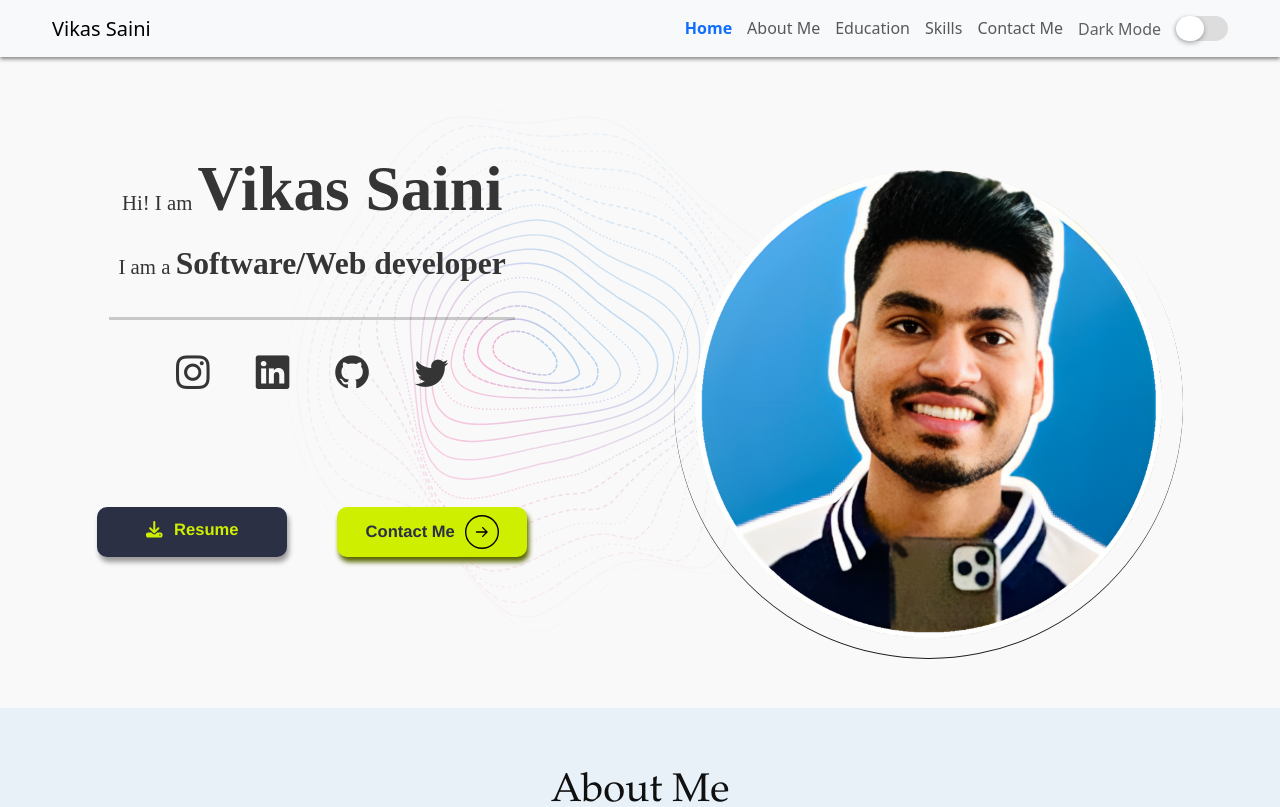
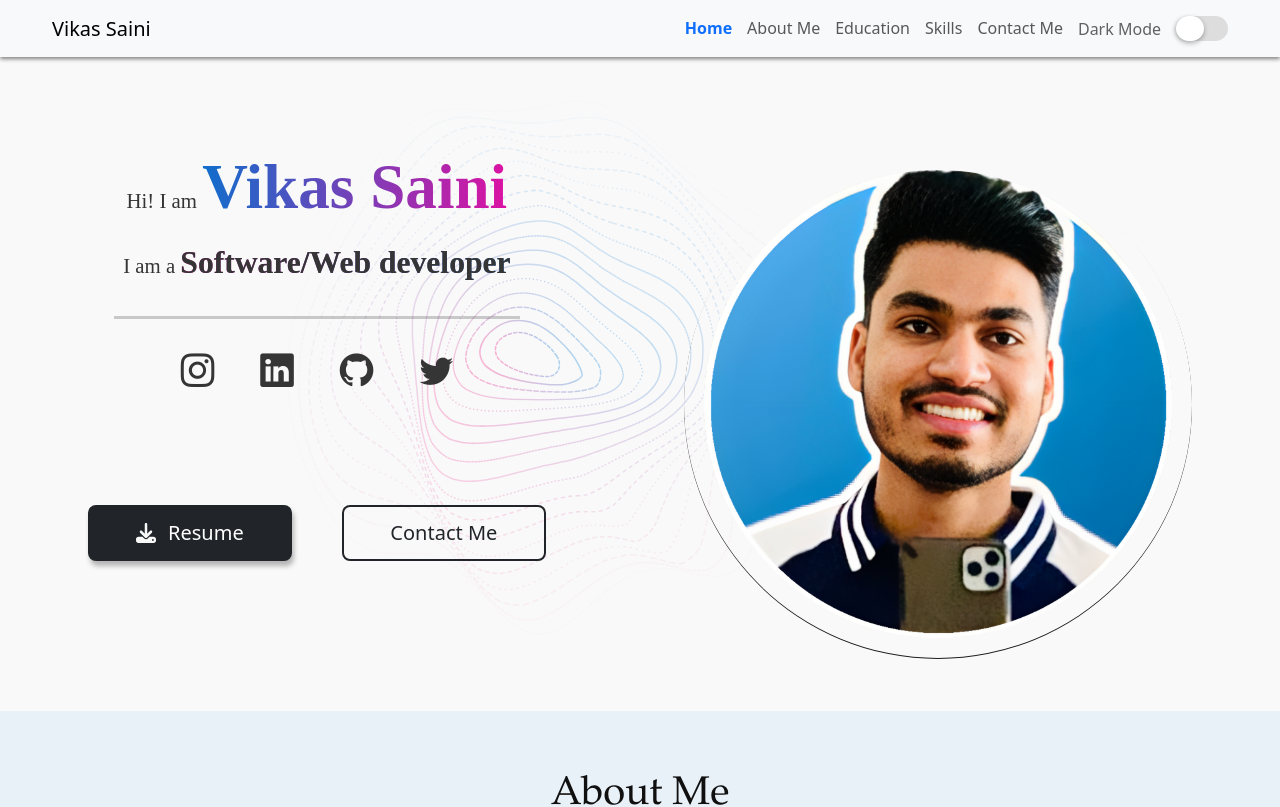
Before and after one commit to saini-vikas/portfolio, a React (Create React App) app: page / in a window 1280 px wide. Shown: the top 807 px of the page. Built offline with nearby package versions, Linux system fonts and the light colour scheme; a web font is replaced by a local one.

Commit message:
Updated Profilt Buttons

```diff
--- a/src/components/MainContainer/Home/Profile/Profile.css
+++ b/src/components/MainContainer/Home/Profile/Profile.css
@@ -57,80 +57,25 @@
     gap: 50px;
 }
 
+.btn-outline-dark {
+    width: 10.2em;
+    height: 2.8em;
+    border-width: 2px;
+    transition: .05 ease-in-out;
+}
 
-.rainbow-hover {
-    font-size: calc(0.2vw + 14px);
-    font-weight: 700;
-    font-family: Helvetica,"sans-serif";
-    text-decoration: none;
-    text-align: center;
-    justify-content: center;
-    color: #cfef00;
-    background-color: #2B3044;
-    cursor: pointer;
-    width: calc(10vw + 26px);
-    height: calc(2vw + 20px);
-    line-height: calc(2vw + 20px);
-    min-width: 190px;
-    min-height: 50px;
-    border-radius: 10px;
-    transform-style: preserve-3d;
-    transform: scale(var(--s, 1)) perspective(600px)
-      rotateX(var(--rx, 0deg)) rotateY(var(--ry, 0deg));
-    perspective: 600px;
-    transition: transform 0.1s;
-  }
-
-
-  .rainbow-hover:active {
-    transition: 0.3s;
-    transform: scale(0.93);
-  }
-
-  .btn-about-me {
-    cursor: pointer;
-    font-weight: 700;
-    font-family: Helvetica,"sans-serif";
-    transition: all .2s;
-    width: calc(10vw + 26px);
-    height: calc(2vw + 20px);
-    line-height: calc(2vw + 20px);;
-    min-width: 190px;
-    min-height: 50px;
-    border-radius: 10px;
-    background: #cfef00;
-    box-shadow: 2px 5px 5px #5a6702;
-    border: 1px solid transparent;
-    display: flex;
-    align-items: center;
-    justify-content: center;
-    font-size: calc(0.2vw + 14px);
-  }
-
-  .btn-about-me span {
-    color: #2B3044;
-  }
-
-  .btn-about-me:hover {
-    background: #c4e201;
-  }
-
-  .btn-about-me > svg {
-    width: 34px;
-    margin-left: 10px;
-    transition: transform .3s ease-in-out;
-  }
-
-  .btn-about-me:hover svg {
-    transform: translateX(7px);
-  }
-
-  .btn-about-me:active {
-    transform: scale(0.95);
-  }
+.btn-dark {
+    width: 10.2em;
+    height: 2.8em;
+    border-width: 2px;
+}
 
   .funky-name {
     font-family: Rubik Vinyl;
+    background-clip: text;
+    -webkit-background-clip: text;
+    color: transparent;
+    background-image: linear-gradient(to right, #106ecc, #dc12a3);
   }
 
 .profile-tagline {
@@ -141,6 +86,10 @@
     font-size: calc(4vw + 12px);
 }
 .profile-tagline strong {
+    background-clip: text;
+    -webkit-background-clip: text;
+    color: transparent;
+    background-image: linear-gradient(to right, #dc12a3, #106ecc);
     font-size: calc(2vw + 6px);
 }
 
@@ -148,10 +97,6 @@
     margin: 15px;
     font-size: calc(2vw + 8px);
     padding: 8px;
-}
-
-.link i:hover {
-    color: #46a3e2 !important;
 }
 
 
--- a/src/components/MainContainer/Home/Profile/Profile.js
+++ b/src/components/MainContainer/Home/Profile/Profile.js
@@ -9,23 +9,30 @@ function Profile(props) {
 
   const style = {
     profileInfoStyle: {
-      color: darkTheme ? "#dddddd" : "#353535",
+      color: darkTheme ? "#f8f8f8" : "#353535",
     },
     iconStyle: {
-      color: darkTheme ? "#dddddd" : "#353535",
+      color: darkTheme ? "#f8f8f8" : "#353535",
     },
     lineStyle: {
-      boderColor: darkTheme ? "#f9f9f9" : "#212529",
+      boderColor: darkTheme ? "#f8f8f8" : "#212529",
     },
     profilePicStyle: {
       boxShadow: darkTheme
         ? "0 1px 0px 0px rgb(249, 248, 248)"
         : "0 1px 0px 0px rgb(29, 27, 27)",
     },
-    buttonStyle: {
+    ResumeButtonStyle: {
       boxShadow: darkTheme
         ? "2px 5px 5px rgb(22, 21, 21)"
-        : "2px 5px 5px rgb(156, 154, 154)",
+        : "2px 5px 5px rgb(180, 180, 180)",
+      color: darkTheme ? "" : "",
+    },
+    downloadStyle: {
+      color: darkTheme ? "#353535" : "#f9f9f9",
+    },
+    btnTheme: {
+      color: darkTheme ? "light" : "dark",
     },
   };
 
@@ -37,10 +44,7 @@ function Profile(props) {
         </div>
         <div className="profile-info" style={style.profileInfoStyle}>
           <h1 className="profile-tagline">
-            Hi! I am{" "}
-            <b className="funky-name" style={style.profileInfoStyle}>
-              Vikas Saini
-            </b>
+            Hi! I am <b className="funky-name">Vikas Saini</b>
           </h1>
           <h1 className="profile-tagline">
             I am a{" "}
@@ -64,39 +68,21 @@ function Profile(props) {
             </a>
           </div>
           <div className="buttons">
-            <a
+            <button
               type="button"
               href={require("../../../../Assets/Vikas_Saini_CV.pdf")}
-              className="rainbow-hover"
-              style={style.buttonStyle}
+              className={"btn btn-lg btn-" + style.btnTheme.color}
+              style={style.ResumeButtonStyle}
             >
-              <FontAwesomeIcon icon={faDownload} style={{ color: "#cfef00" }} />
+              <FontAwesomeIcon icon={faDownload} style={style.downloadStyle} />
               Resume
-            </a>
+            </button>
             <button
-              className="btn-about-me"
+              type="button"
+              className={"btn btn-lg btn-outline-" + style.btnTheme.color}
               onClick={() => props.onComponentClick(props.contactRef)}
             >
-              <span>Contact Me</span>
-              <svg
-                width="34"
-                height="34"
-                viewBox="0 0 74 74"
-                fill="none"
-                xmlns="http://www.w3.org/2000/svg"
-              >
-                <circle
-                  cx="37"
-                  cy="37"
-                  r="35.5"
-                  stroke="black"
-                  strokeWidth="3"
-                ></circle>
-                <path
-                  d="M25 35.5C24.1716 35.5 23.5 36.1716 23.5 37C23.5 37.8284 24.1716 38.5 25 38.5V35.5ZM49.0607 38.0607C49.6464 37.4749 49.6464 36.5251 49.0607 35.9393L39.5147 26.3934C38.9289 25.8076 37.9792 25.8076 37.3934 26.3934C36.8076 26.9792 36.8076 27.9289 37.3934 28.5147L45.8787 37L37.3934 45.4853C36.8076 46.0711 36.8076 47.0208 37.3934 47.6066C37.9792 48.1924 38.9289 48.1924 39.5147 47.6066L49.0607 38.0607ZM25 38.5L48 38.5V35.5L25 35.5V38.5Z"
-                  fill="black"
-                ></path>
-              </svg>
+              Contact Me
             </button>
           </div>
         </div>
```
